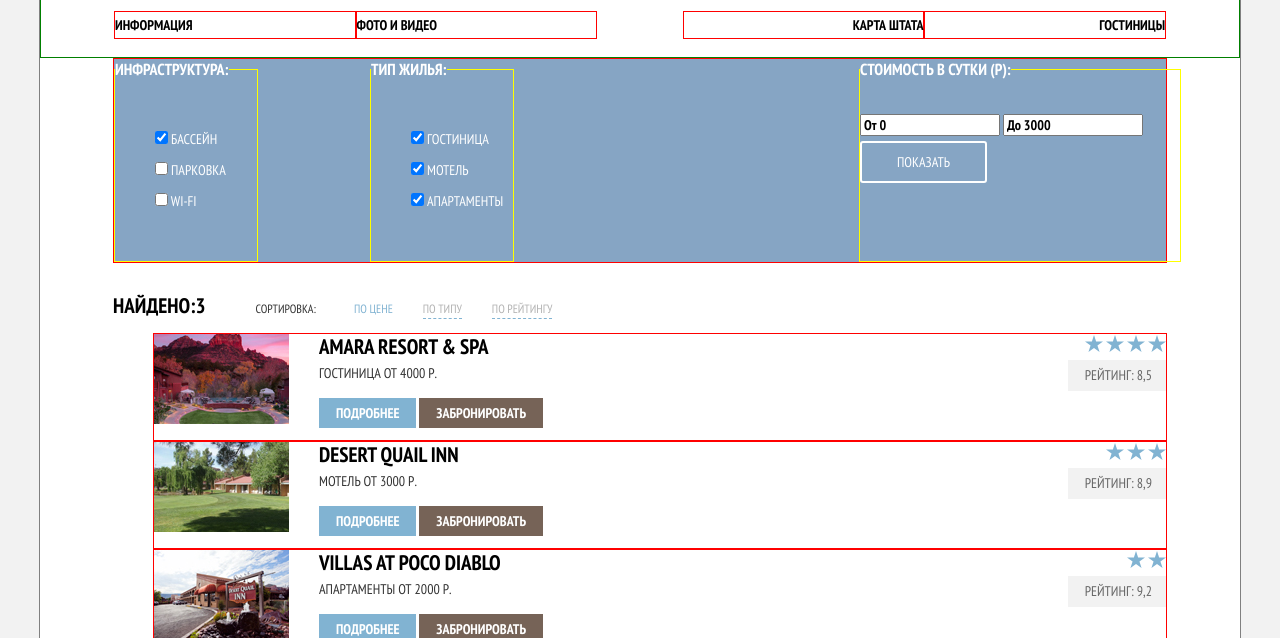
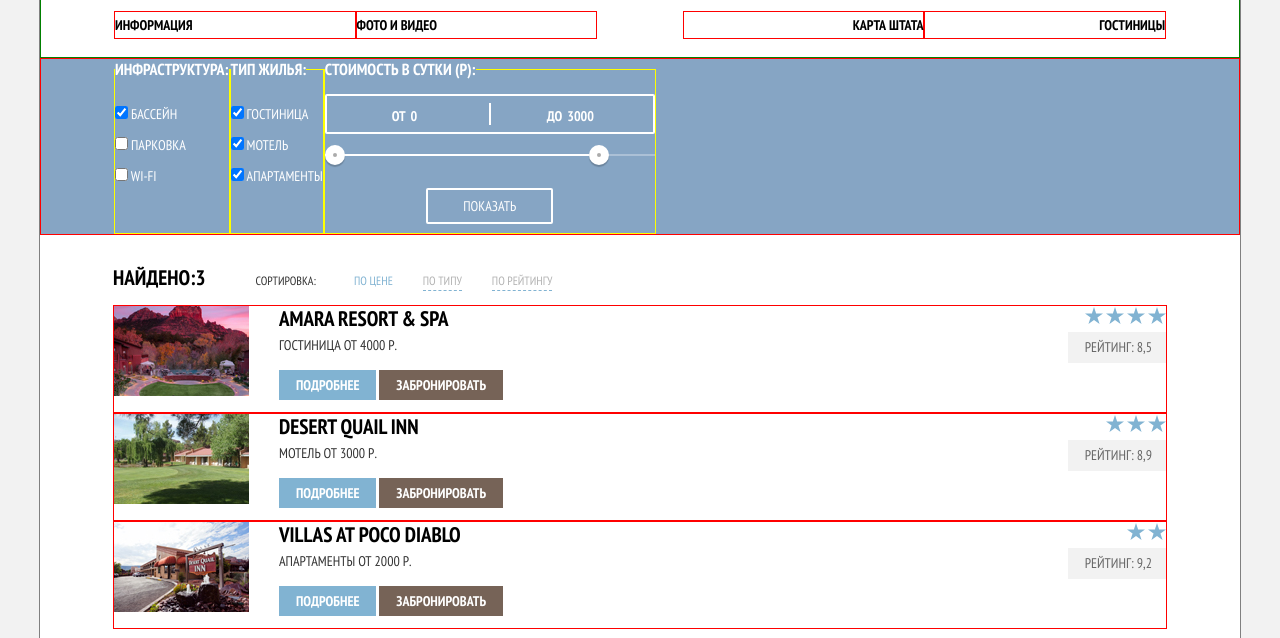
Before and after one commit to Anatoliy10293/601297-sedona, a plain HTML site: page inner.html in a window 1280 px wide. Shown: the part 87-725 px from the top of the page. Drawn offline with Linux system fonts and the light colour scheme.

Commit message:
Поправляем флексы + Мелкие правки

```diff
--- a/css/style.css
+++ b/css/style.css
@@ -19,10 +19,6 @@ a {
   width: 1200px;
   background-color: #ffffff;
   margin: 0 auto;
-}
-
-.container2 {
-  padding: 0 73px;
 }
 
 .site-navigation {
@@ -309,6 +305,8 @@ a {
   line-height: 31px;
   display: flex;
   margin-bottom: 30px;
+  padding-left: 73px;
+  padding-right: 73px;
 }
 
 .filter-caption {
@@ -336,6 +334,8 @@ a {
 .hotels-item {
   list-style: none;
   display: flex;
+  margin-left: 73px;
+  margin-right: 73px;
 }
 
 .hotels-item-text {
@@ -350,6 +350,10 @@ a {
 .hotels-list-comment {
   display: flex;
   margin-left: auto;
+}
+
+.hotels-list {
+  padding-left: 0px;
 }
 
 .hotel-list-info-caption {
@@ -394,11 +398,157 @@ a {
   padding: 65px 58px 56px 58px;
 }
 
+.structure-list {
+  padding-left: 0px;
+}
+
+.cost-input {
+  height: 36px;
+  margin-bottom: 20px;
+  border: 2px solid #ffffff;
+  border-radius: 2px;
+}
+
+.icon {
+  background-repeat: no-repeat;
+  background-position: 50% 50%;
+  height: 72px;
+}
+
+.icon-house {
+  background-image: url(../img/icon-1.svg);
+}
+
+.icon-food {
+  background-image: url(../img/icon-2.svg);
+}
+
+.icon-gift {
+  background-image: url(../img/icon-3.svg);
+}
+
+/*Свойства для формы сортировки стоимости*/
+
+
+/* Не получается filter-range спозиционировать вправо с помощью margin-left: auto;, хотя filter-form это flex, не могу понять почему так */
+.filter-range {
+  width: 330px;
+  color: #ffffff;
+  text-transform: uppercase;
+  margin-left: auto;
+}
+
+.filter-range-title {
+  margin-bottom: 9px;
+
+  font-weight: 600;
+  font-size: 16px;
+  line-height: 21px;
+}
+
+.price-controls {
+  position: relative;
+  height: 36px;
+  margin-bottom: 20px;
+  font-size: 0;
+  border: 2px solid #ffffff;
+  border-radius: 2px;
+}
+
+.price-controls::after {
+  content: "";
+  position: absolute;
+  top: 50%;
+  left: 50%;
+  width: 2px;
+  height: 22px;
+  background: #ffffff;
+  transform: translate(-50%, -50%);
+}
+
+.price-controls label {
+  display: inline-block;
+  font-size: 14px;
+  line-height: 38px;
+  vertical-align: top;
+  cursor: pointer;
+}
+
+.price-controls .min-price,
+.price-controls .max-price {
+  width: 90px;
+  padding-left: 65px;
+}
+
+.price-controls input {
+  width: 50px;
+  margin: 0;
+  color: inherit;
+  font: inherit;
+  background: none;
+  border: none;
+}
+
+.range-controls {
+  position: relative;
+  margin-bottom: 32px;
+}
+
+.range-controls .scale {
+  height: 2px;
+  background: rgba(255, 255, 255, 0.3);
+}
+
+.range-controls .bar {
+  width: 80%;
+  height: 2px;
+  background: #ffffff;
+}
+
+.range-toggle {
+  position: absolute;
+  top: -9px;
+  width: 4px;
+  height: 4px;
+  background: #ababab;
+  border: 8px solid #ffffff;
+  border-radius: 50%;
+  box-shadow: 0 2px 1px 0 rgba(0, 1, 1, 0.2);
+  cursor: pointer;
+}
+
+.range-toggle:hover {
+  background: #1c4f80;
+}
+
+.range-toggle-min {
+  left: 0;
+}
+
+.range-toggle-max {
+  left: 80%;
+}
+
+.btn-transparent {
+  display: block;
+  margin: 0 auto;
+  padding: 6px 35px;
+  font-size: 14px;
+  line-height: 20px;
+  color: #ffffff;
+  text-transform: uppercase;
+  background: transparent;
+  border: 2px solid #ffffff;
+  border-radius: 2px;
+  cursor: pointer;
+}
+
+.btn-transparent:hover {
+  color: #000000;
+  background: #ffffff;
+}
 
 /*Стили для сеток*/
-
-
-
 
 .main-navigation {
   padding-top: 18px;
@@ -441,6 +591,13 @@ a {
 .background-reasons-text {
   width: 400px;
   text-align: center;
+  padding-left: 60px;
+  padding-right: 60px;
+}
+
+.reasons-text-padding {
+  padding-left: 50px;
+  padding-right: 50px;
 }
 
 .background-reasons-text .caption {
@@ -448,14 +605,9 @@ a {
   margin-top: 0px;
 }
 
-.background-reasons-text .description3 {
-  margin: 0px;
-}
-
 .feature-list {
   display: flex;
   padding-left: 0px;
-  margin: 0px;
 }
 
 .feature-list .feature-item {
@@ -498,11 +650,6 @@ a {
 .reasons-other-description {
   font-weight: 400;
   color: #333333;
-}
-
-.reasons-other-item .description5 {
-  margin: 0px;
-  padding: 0px;
 }
 
 .reasons-other-list .reasons-other-item {
@@ -555,34 +702,23 @@ a {
   align-items: center;
 }
 
-.structure {
-  width: 142px;
-  padding: 30px 0px;
-  margin: 0px;
-  border: none;
+.filter-form {
+  display: flex;
 }
 
-.house {
-  width: 142px;
-  padding: 30px 0px;
-  margin: 0px 0px 0px 112px;
+.filter-form-box {
+  margin-left: 0px;
+  margin-right: 0px;
+  padding-left: 0px;
+  padding-right: 0px;
   border: none;
-}
-
-.cost {
-  width: 320px;
-  padding: 30px 0px;
-  margin: 0px 0px 0px 345px;
-  border: none;
-}
-
-.filter-form {
-  display: flex;
 }
 
 .sort {
   display: flex;
   align-items: baseline;
+  margin-left: 73px;
+  margin-right: 73px;
 }
 
 .container-flex {
@@ -666,7 +802,7 @@ a {
   border: 1px solid yellow;
 }
 
-.cost {
+.filter-range {
   border: 1px solid yellow;
 }
 
--- a/inner.html
+++ b/inner.html
@@ -10,7 +10,7 @@
   <body>
     <div class="big-container">
       <header class="main-header">
-          <a><img src="img/logo-sedona.svg" width="140" height="70" alt="Логотип сайта Седона"></a>
+          <a href="index.html"><img src="img/logo-sedona.svg" width="140" height="70" alt="Логотип сайта Седона"></a>
           <nav class="main-navigation">
             <ul class="site-navigation">
               <li class="site-navigation-all site-navigation-info"><a href="info.html">Информация</a></li>
@@ -24,7 +24,7 @@
         <section class="filter">
           <h1 class="visually-hidden">Подберите себе лучший отдых!</h1>
           <form class="filter-form" method="get" action="https://echo.htmlacademy.ru">
-            <fieldset class="structure">
+            <fieldset class="filter-form-box structure">
               <legend class="filter-caption">Инфраструктура:</legend>
               <ul class="structure-list">
                 <li class="filter-option">
@@ -41,7 +41,7 @@
                 </li>
               </ul>
             </fieldset>
-            <fieldset class="house">
+            <fieldset class="filter-form-box house">
               <legend class="filter-caption">Тип жилья:</legend>
               <ul class="structure-list">
                 <li class="filter-option">
@@ -58,11 +58,20 @@
                 </li>
               </ul>
             </fieldset>
-            <fieldset class="cost">
-              <legend class="filter-caption">Стоимость в сутки (Р):</legend>
-              <input class="filter-input filter-input-cost" type="text" name="cost-of" placeholder="От 0">
-              <input class="filter-input filter-input-cost" type="text" name="cost-to" placeholder="До 3000">
-              <button type="submit" class="button button-filter">Показать</button>
+            <fieldset class="filter-form-box filter-range">
+              <legend class="filter-range-title">Стоимость в сутки (Р):</legend>
+              <div class="price-controls">
+                <label class="min-price">от <input type="text" name="min-price" value="0"></label>
+                <label class="max-price">до <input type="text" name="max-price" value="3000"></label>
+              </div>
+              <div class="range-controls">
+                <div class="scale">
+                  <div class="bar"></div>
+                </div>
+                <div class="range-toggle range-toggle-min"></div>
+                <div class="range-toggle range-toggle-max"></div>
+              </div>
+              <button class="btn-transparent" type="submit">Показать</button>
             </fieldset>
           </form>
         </section>
```
Also changed, not shown: index.html (+4 -4 lines).
